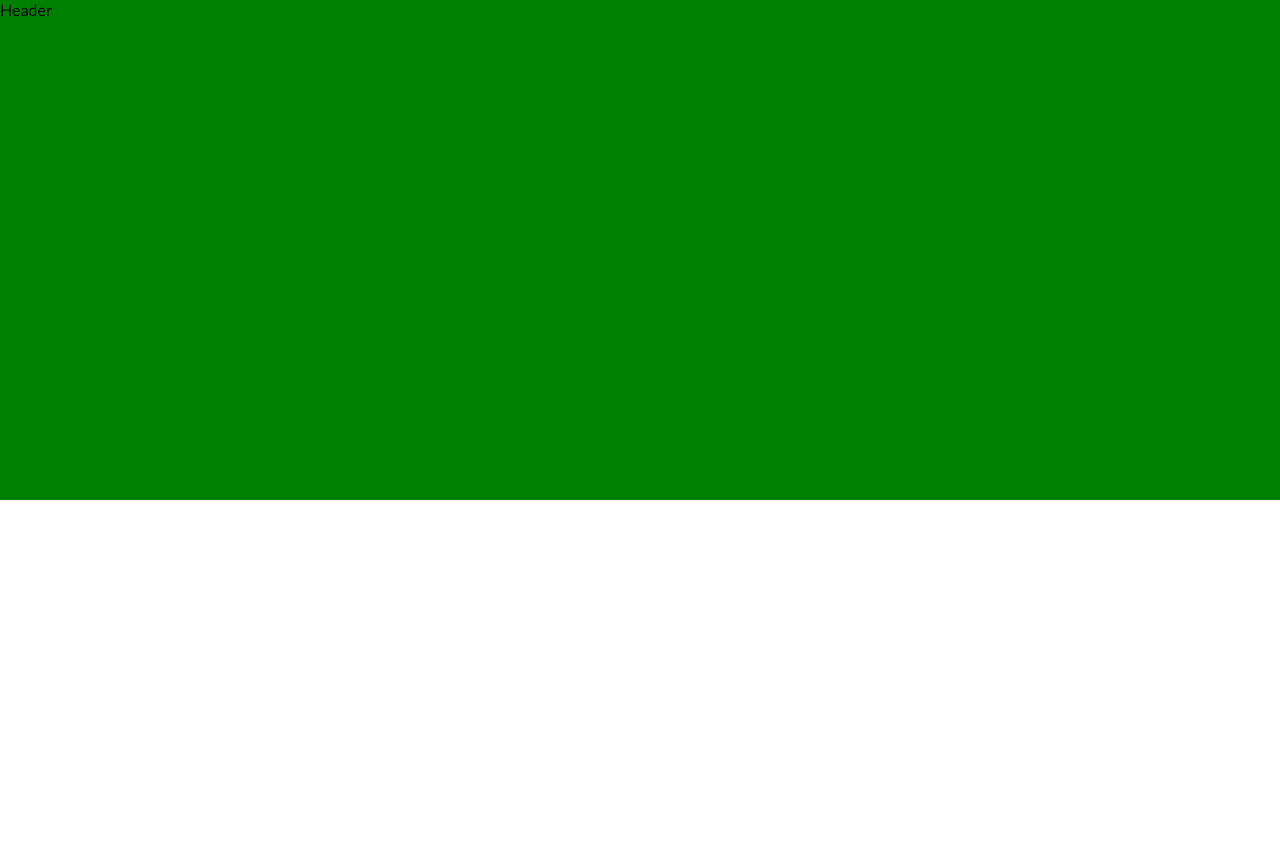
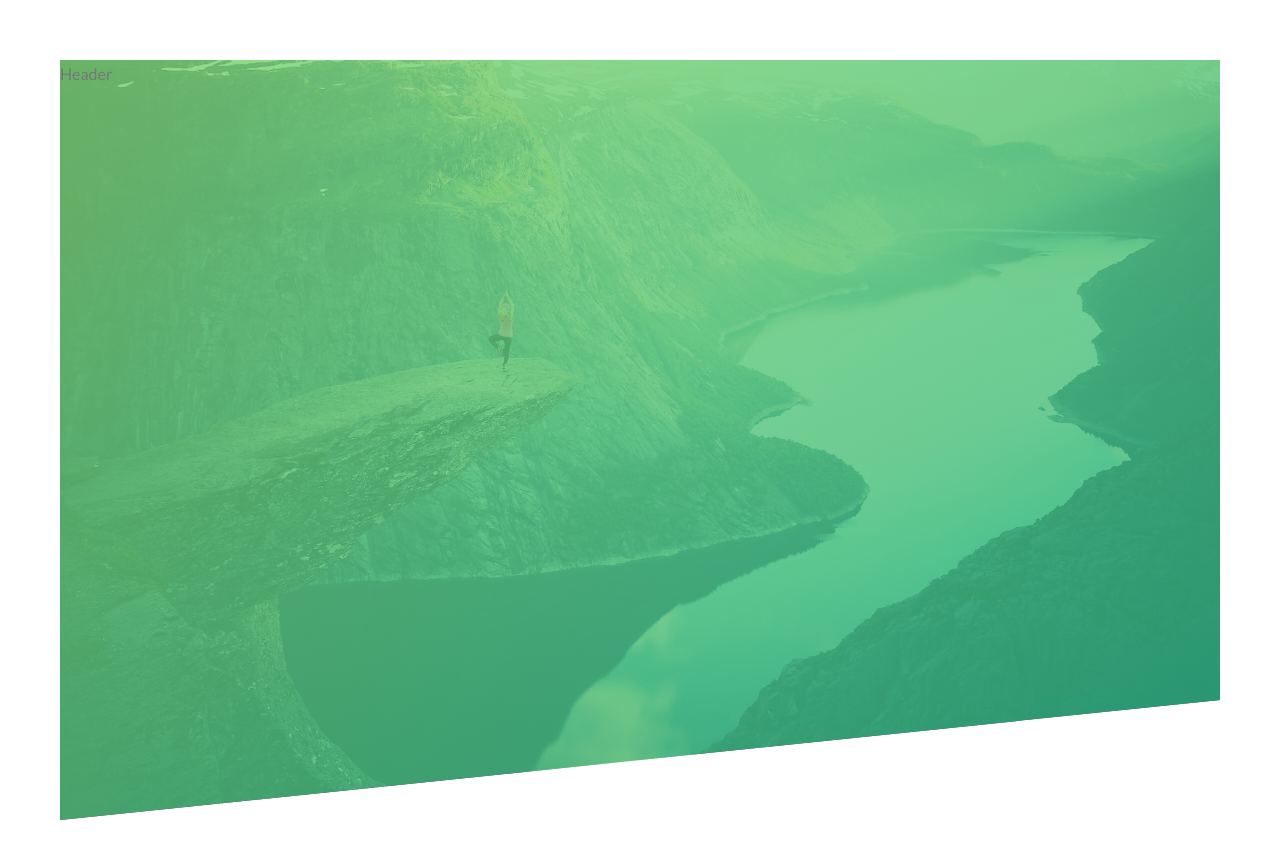
Before and after one commit to Ulisseus/contours, a Next.js app: page / in a window 1280 px wide. Shown: the top 858 px of the page. Before the commit the page ends 800 px from the top, so only its background shows below. Built offline with nearby package versions, Linux system fonts and the light colour scheme.

Commit message:
add background gradients to Header

```diff
--- a/components/Header.tsx
+++ b/components/Header.tsx
@@ -1,5 +1,5 @@
 import React from "react";
-import styles from "./styles.module.css";
+import styles from "./styles.module.scss";
 
 const Header: React.FC = () => {
   return <header className={styles.header}>Header</header>;
--- a/components/styles.module.css
+++ /dev/null
@@ -1,4 +0,0 @@
-.header {
-  background-color: green;
-  min-height: 500px;
-}
--- /dev/null
+++ b/components/styles.module.scss
@@ -0,0 +1,12 @@
+.header {
+  min-height: 95vh;
+  background-image: linear-gradient(
+      to right bottom,
+      rgba(126, 213, 111, 0.8),
+      rgba(40, 180, 133, 0.8)
+    ),
+    url("../public/hero.jpg");
+  background-size: cover;
+  background-position: top;
+  clip-path: polygon(0 0, 100% 0, 100% 80vh, 0% 100%);
+}
--- a/package.json
+++ b/package.json
@@ -12,7 +12,8 @@
     "@types/react": "^17.0.40",
     "next": "12.1.0",
     "react": "17.0.2",
-    "react-dom": "17.0.2"
+    "react-dom": "17.0.2",
+    "sass": "^1.49.9"
   },
   "devDependencies": {
     "eslint": "8.9.0",
--- a/pages/_app.tsx
+++ b/pages/_app.tsx
@@ -1,5 +1,5 @@
 import { AppProps } from "next/app";
-import "../styles/globals.css";
+import "../styles/globals.scss";
 
 function MyApp({ Component, pageProps }: AppProps) {
   return <Component {...pageProps} />;
--- /dev/null
+++ b/styles/colors.scss
@@ -0,0 +1 @@
+$light-green: #7ed56f;
--- a/styles/globals.css
+++ b/styles/globals.scss
@@ -1,6 +1,14 @@
 html,
 body {
   font-family: Lato, sans-serif;
+  font-weight: 400;
+  font-size: 16px;
+  line-height: 1.7;
+  color: #777;
+  padding: 30px;
+  --light-green: #7ed56f;
+  --medium-green: #55c57a;
+  --dark-green: #28b485;
 }
 a {
   color: inherit;
```
Also changed, not shown: 2 other files (tests, documents, lock files or other folders).
